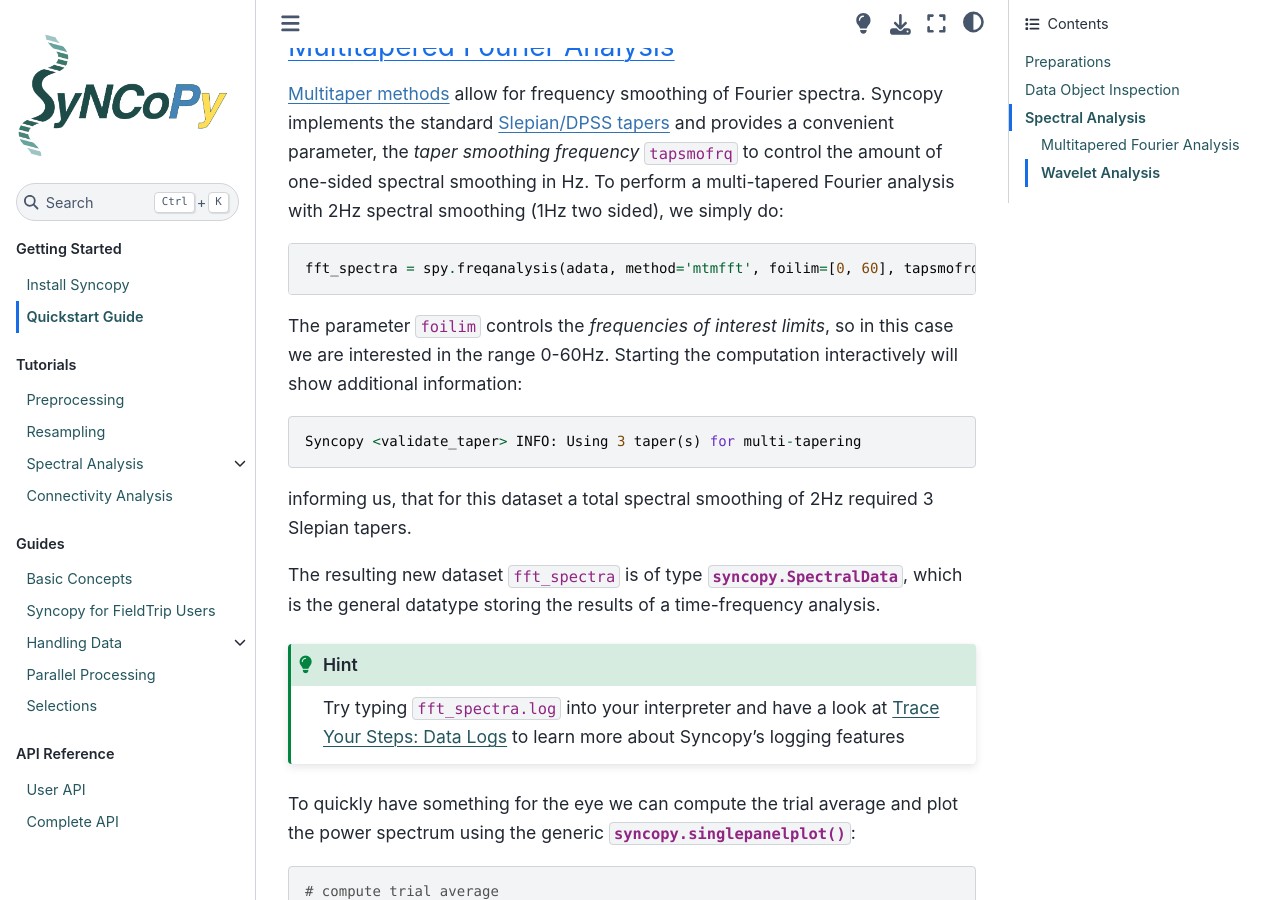
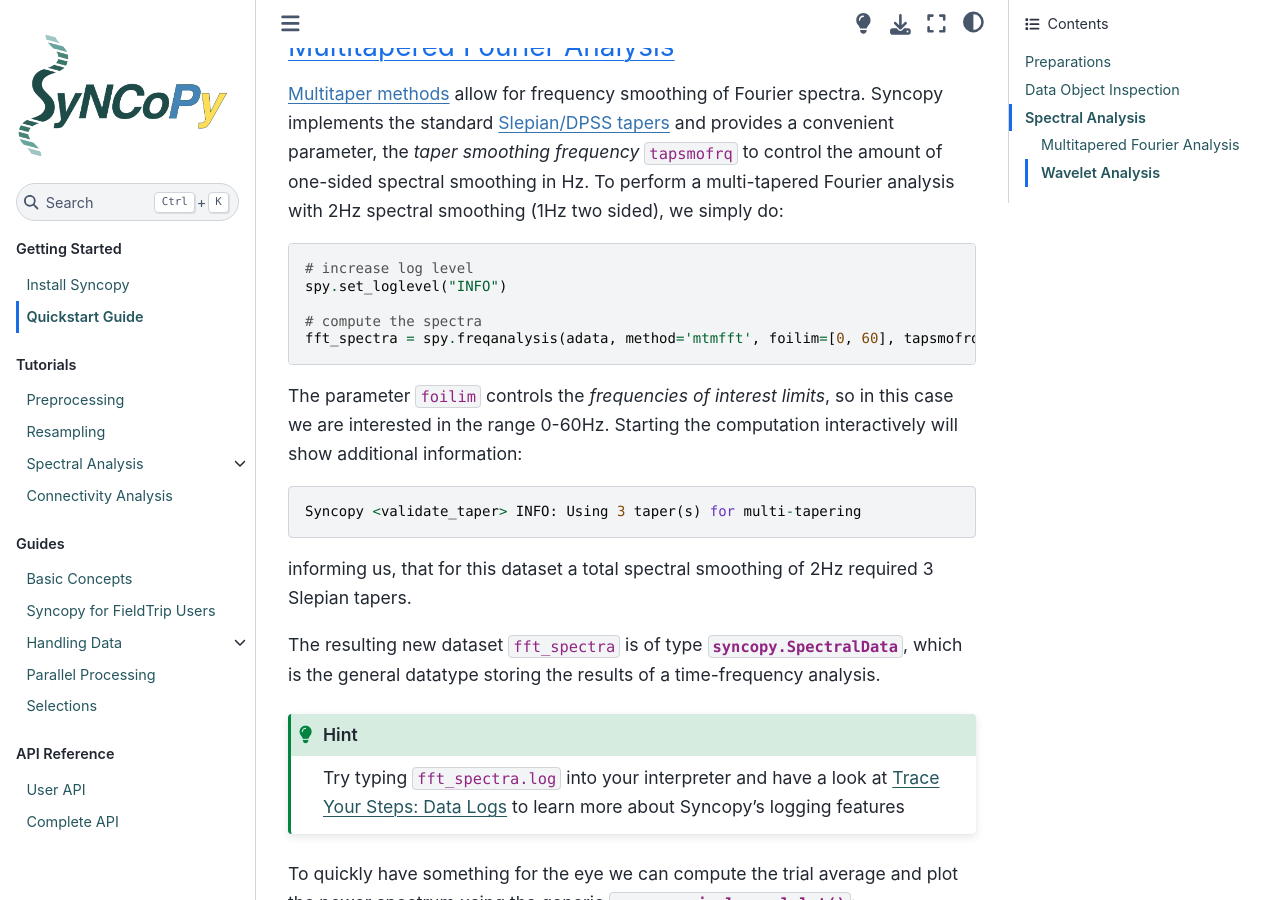
Before and after one commit to esi-neuroscience/syncopy, a Sphinx documentation site: the page built from doc/source/quickstart/quickstart.rst, in a window 1280 px wide and 900 px high, scrolled down 4804 px. Built offline with Sphinx 7.4.7 and the Sphinx Book theme 1.1.4, drawn with Linux system fonts in a browser that asks for light colours; the version number is read from the project's files by our own code.

Commit message:
DOC: Add log level

```diff
--- a/doc/source/quickstart/quickstart.rst
+++ b/doc/source/quickstart/quickstart.rst
@@ -150,7 +150,11 @@ Multitapered Fourier Analysis
 
 `Multitaper methods <https://en.wikipedia.org/wiki/Multitaper>`_ allow for frequency smoothing of Fourier spectra. Syncopy implements the standard `Slepian/DPSS tapers <https://en.wikipedia.org/wiki/Window_function#DPSS_or_Slepian_window>`_ and provides a convenient parameter, the *taper smoothing frequency* ``tapsmofrq`` to control the amount of one-sided spectral smoothing in Hz. To perform a multi-tapered Fourier analysis with 2Hz spectral smoothing (1Hz two sided), we simply do::
 
-   fft_spectra = spy.freqanalysis(adata, method='mtmfft', foilim=[0, 60], tapsmofrq=1)
+  # increase log level
+  spy.set_loglevel("INFO")
+
+  # compute the spectra
+  fft_spectra = spy.freqanalysis(adata, method='mtmfft', foilim=[0, 60], tapsmofrq=1)
 
 The parameter ``foilim`` controls the *frequencies of interest  limits*, so in this case we are interested in the range 0-60Hz. Starting the computation interactively will show additional information::
 
```
